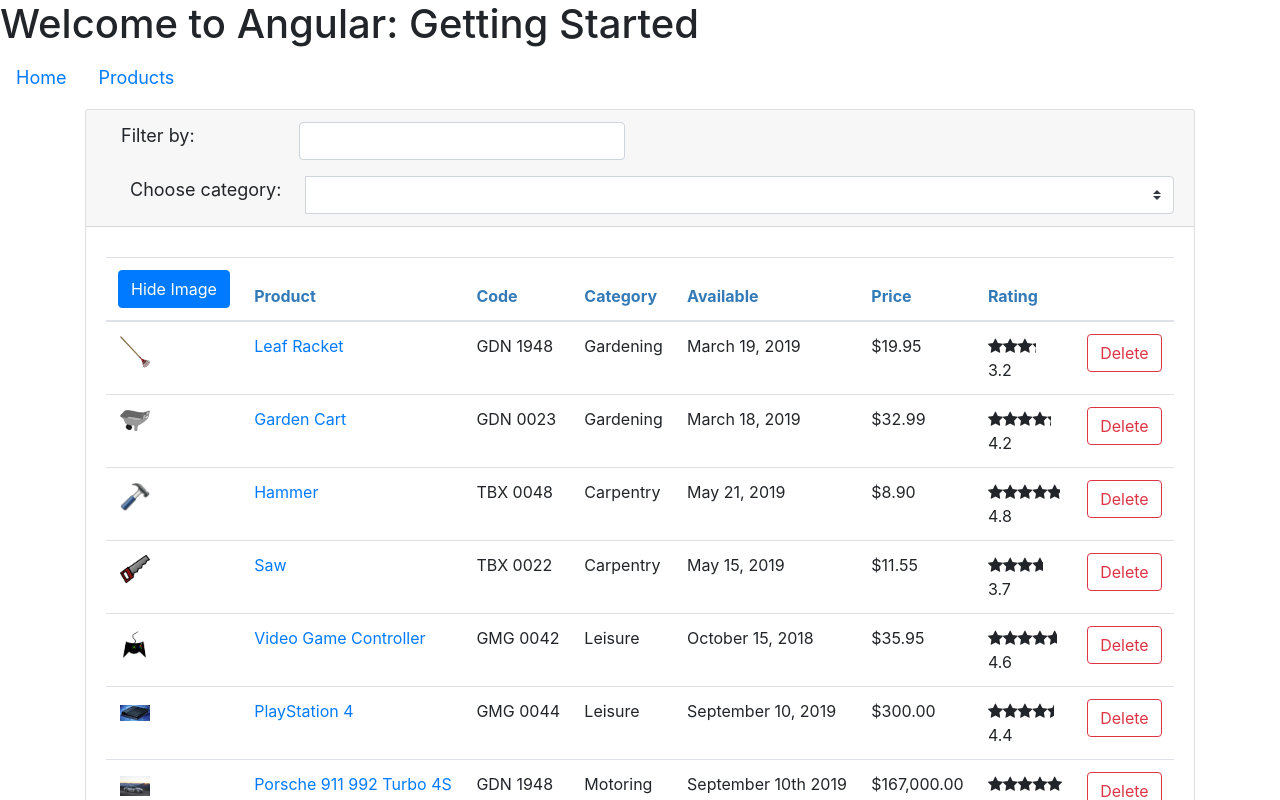
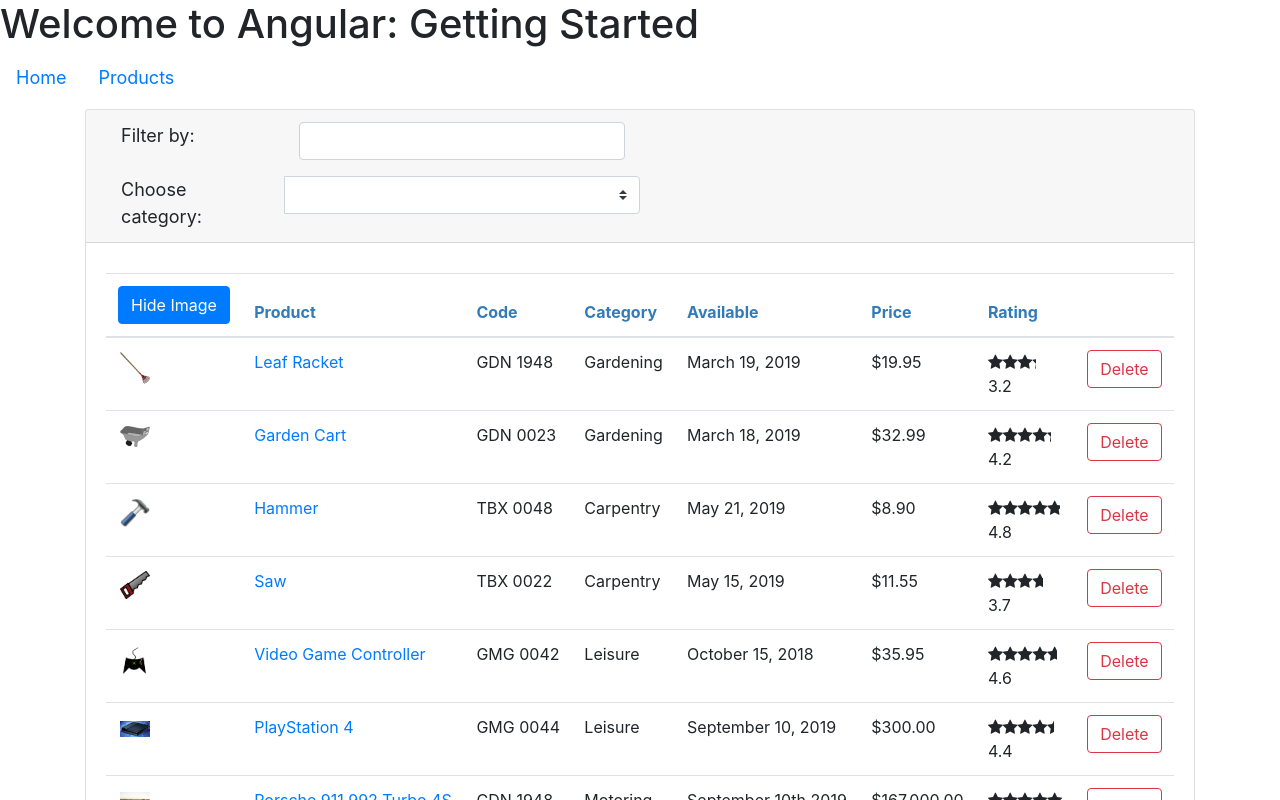
Before and after one commit to DGV1995/APM-Angular, an Angular app: page /products in a window 1280 px wide. Shown: the top 800 px of the page. Built offline with nearby package versions, Linux system fonts and the light colour scheme; data requests are answered from the project's data file.

Commit message:
findById() improvement

```diff
--- a/src/app/products/product-edit.component.ts
+++ b/src/app/products/product-edit.component.ts
@@ -11,7 +11,6 @@ import { NotificationService } from '../shared/service/notification.service';
 })
 export class ProductEditComponent implements OnInit {
   title: string = 'Product edition';
-  id: number;
   product: IProduct;
 
   constructor(private productService: ProductService,
@@ -20,13 +19,13 @@ export class ProductEditComponent implements OnInit {
               private router: Router) { }
 
   ngOnInit() {
-    this.id = +this.route.snapshot.paramMap.get('id');
-    this.getProduct();
+    let id = +this.route.snapshot.paramMap.get('id');
+    this.getProductById(id);
   }
 
-  getProduct(): void {
+  getProductById(id: number): void {
     this.productService.getProducts().subscribe(products => {
-      this.product = products.find(product => product.id == this.id);
+      this.product = products.find(product => product.id == id);
     });
   }
 
--- a/src/app/products/product-list.component.html
+++ b/src/app/products/product-list.component.html
@@ -9,16 +9,15 @@
                        (keyup)='filter()' />
             </div>
         </div>
-        <div class='row'
-             *ngIf='listFilter'>
+        <div class='input-group' *ngIf='listFilter'>
             <div class='col-md-6'>
                 <h4>Filtered by: {{listFilter}} </h4>
             </div>
         </div>
         <p></p><p></p><p></p>
         <div class='input-group'>
-            <div class='mx-4'>Choose category: </div>
-            <select class='custom-select' name='category menu' [(ngModel)]='categoryFilter' (change)='listProductsByCategory()'>
+            <div class='col-md-2'>Choose category:</div>
+            <select class='custom-select col-md-4' name='category menu' [(ngModel)]='categoryFilter' (change)='listProductsByCategory()'>
                 <option selected></option>
                 <option>Gardening</option>
                 <option>Carpentry</option>
```
